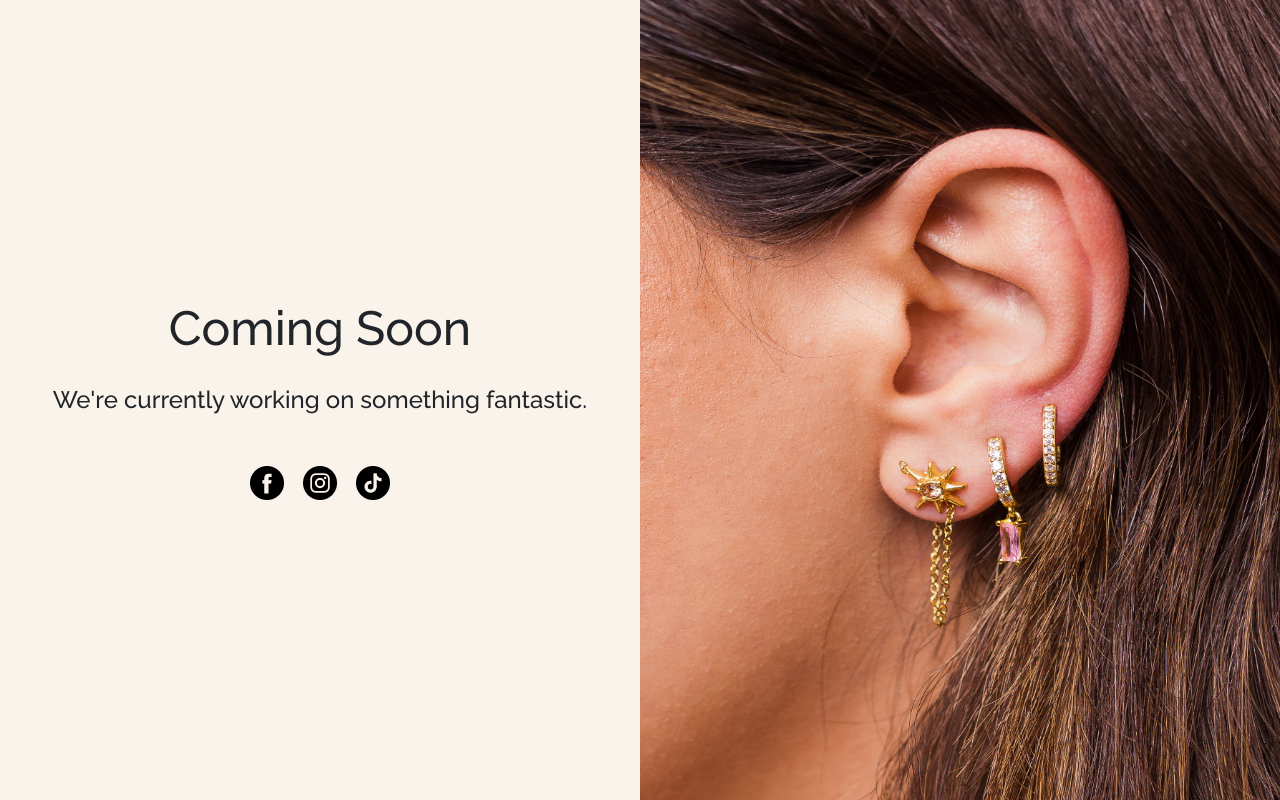
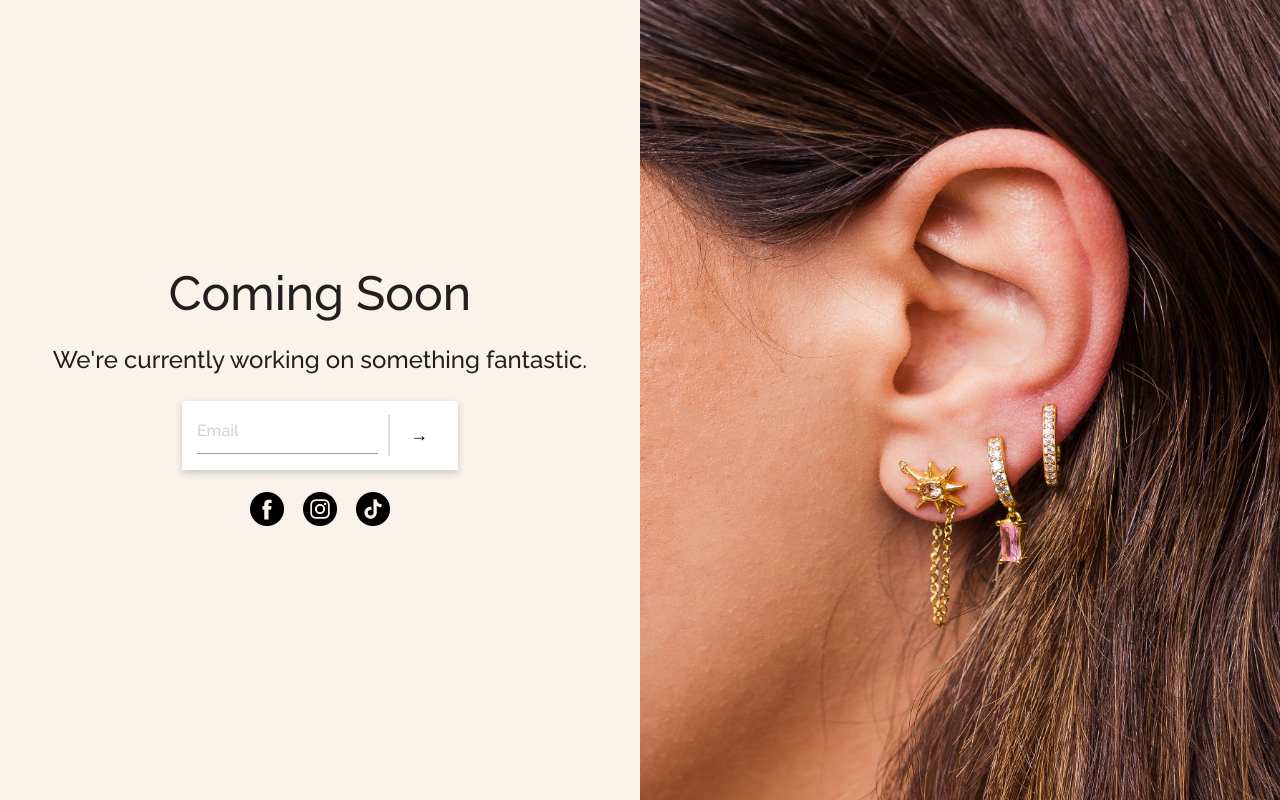
Before and after one commit to Hasanalghanim/houseofgaia, a Django app: page / in a window 1280 px wide. Run offline with Django 5.2, Linux system fonts and the light colour scheme; some libraries are stand-ins or nearby versions; some web fonts are replaced.

Commit message:
input into paper style

```diff
--- a/main/static/base.css
+++ b/main/static/base.css
@@ -13,6 +13,8 @@ body {
 	height: 100%;
 	font-family: 'Raleway', sans-serif !important;
 	font-weight: 500 !important;
+	background: #faf3eb;
+
 }
 
 .container {
@@ -86,6 +88,79 @@ body {
 	z-index: 1;
 	pointer-events: none;
 }
+    /* Paper style input container */
+.input-wrapper {
+	background-color: #fff;
+	box-shadow: 0 2px 5px rgba(0, 0, 0, 0.1), 0 4px 10px rgba(0, 0, 0, 0.1);
+	display: flex;
+	align-items: center;
+	padding: .5rem 1rem;
+	transition: box-shadow 0.3s ease-in-out;
+}
+
+/* Hover effect to mimic paper */
+.input-wrapper:hover {
+	box-shadow: 0 8px 15px rgba(0, 0, 0, 0.2), 0 5px 12px rgba(0, 0, 0, 0.1);
+}
+
+/* Paper style input field */
+.input-wrapper input {
+		border: none;
+		box-shadow: none;
+		padding: 10px;
+		font-size: 16px;
+		width: 100%;
+		border-radius: 4px;
+}
+
+.input-wrapper input:focus {
+		outline: none;
+}
+
+/* Submit button styling */
+.input-wrapper button {
+		background-color: #fff; /* White background */
+		color: black; /* Text and arrow color */
+		border: 0px solid #ddd; /* Light gray border for the button */
+		border-left: 2px solid #ddd; /* Border on the left of the button */
+
+		padding: 10px 15px;
+		margin-left: 10px;
+		cursor: pointer;
+		display: flex;
+		align-items: center;
+		justify-content: center;
+}
+
+.input-wrapper button:hover {
+		background-color: #faf3eb; /* Slightly darker background on hover */
+}
+
+.input-wrapper button i {
+		font-size: 18px;
+		margin-left: 5px;
+}
+
+/* Right arrow icon */
+.input-wrapper button i:before {
+		content: '\2192'; /* Unicode for right arrow */
+}
+
+/* Label */
+.input-wrapper label {
+		position: absolute;
+		top: -18px;
+		left: 10px;
+		font-size: 14px;
+		color: #9e9e9e;
+}
+
+.thankYouMsg {
+	display: none;
+}
+.thankYouMsg.visible {
+	display: block; /* Will make it visible when the 'visible' class is added */
+}
 
 @media (max-width: 991px) {
 	.container {
--- a/main/templates/base.html
+++ b/main/templates/base.html
@@ -31,43 +31,26 @@
 			href="https://fonts.googleapis.com/css2?family=Barlow+Condensed:ital,wght@0,100;0,200;0,300;0,400;0,500;0,600;0,700;0,800;0,900;1,100;1,200;1,300;1,400;1,500;1,600;1,700;1,800;1,900&family=Raleway:ital,wght@0,100..900;1,100..900&display=swap"
 			rel="stylesheet"
 		/>
-		<!-- Bootstrap things -->
-		<link
-			rel="stylesheet"
-			href="https://cdn.jsdelivr.net/npm/bootstrap@4.0.0/dist/css/bootstrap.min.css"
-			integrity="sha384-Gn5384xqQ1aoWXA+058RXPxPg6fy4IWvTNh0E263XmFcJlSAwiGgFAW/dAiS6JXm"
-			crossorigin="anonymous"
-		/>
-
+		<script src="https://code.jquery.com/jquery-3.6.0.min.js"></script>
+		<link href="https://cdnjs.cloudflare.com/ajax/libs/materialize/1.0.0/css/materialize.min.css" rel="stylesheet">
 
 		<!-- MailerLite Universal -->
-		<script>
+		{% comment %} <script>
 			(function(w,d,e,u,f,l,n){w[f]=w[f]||function(){(w[f].q=w[f].q||[])
 			.push(arguments);},l=d.createElement(e),l.async=1,l.src=u,
 			n=d.getElementsByTagName(e)[0],n.parentNode.insertBefore(l,n);})
 			(window,document,'script','https://assets.mailerlite.com/js/universal.js','ml');
 			ml('account', '1479163');
-		</script>
+		</script> {% endcomment %}
 		<!-- End MailerLite Universal -->
 
 		<link rel="stylesheet" type="text/css" href="{% static 'base.css' %}" />
 	</head>
 	<body>
 		{% block content %} {% endblock %}
-		<script
-			src="https://code.jquery.com/jquery-3.2.1.slim.min.js"
-			integrity="sha384-KJ3o2DKtIkvYIK3UENzmM7KCkRr/rE9/Qpg6aAZGJwFDMVNA/GpGFF93hXpG5KkN"
-			crossorigin="anonymous"
-		></script>
-		<script
-			src="https://cdn.jsdelivr.net/npm/popper.js@1.12.9/dist/umd/popper.min.js"
-			integrity="sha384-ApNbgh9B+Y1QKtv3Rn7W3mgPxhU9K/ScQsAP7hUibX39j7fakFPskvXusvfa0b4Q"
-			crossorigin="anonymous"
-		></script>
-		<script
-			src="https://cdn.jsdelivr.net/npm/bootstrap@4.0.0/dist/js/bootstrap.min.js"
-			integrity="sha384-JZR6Spejh4U02d8jOt6vLEHfe/JQGiRRSQQxSfFWpi1MquVdAyjUar5+76PVCmYl"
-			crossorigin="anonymous"
-		></script>
+		<script src="https://code.jquery.com/jquery-3.6.0.min.js"></script>
+		<script src="https://cdnjs.cloudflare.com/ajax/libs/materialize/1.0.0/js/materialize.min.js"></script>
+
+
 	</body>
 </html>
--- a/main/templates/coming_soon.html
+++ b/main/templates/coming_soon.html
@@ -11,7 +11,26 @@
 	<div class="left">
 		<h4>Coming Soon</h4>
 		<p>We're currently working on something fantastic.</p>
-		<div class="ml-embedded" data-form="UH9fj9"></div>
+		{% comment %} <div class="ml-embedded" data-form="UH9fj9"></div> {% endcomment %}
+		<form action="https://assets.mailerlite.com/jsonp/1479163/forms/152673411254978402/subscribe" method="post" target="_blank" id="newsletter-form">
+			<div class="input-wrapper">
+				<input
+				type="email"
+				name="fields[email]"
+				placeholder="Email"
+				autocomplete="email"
+				pattern="[a-zA-Z0-9._%+-]+@[a-zA-Z0-9.-]+\.[a-zA-Z]{2,}$"
+				title="Please enter a valid email address with an '@' and domain, like 'example@domain.com'."
+				required
+				>
+				<button type="submit">
+				<i></i>
+			</button>
+			</div>
+		</form>
+
+		<div id='thankYouMsg' class='thankYouMsg' ><p>Thank you for subscribing!</p> </div>
+
 
 
 		<div class="icons">
@@ -29,6 +48,47 @@
 
 
 
+<script>
+	jQuery(document).ready(function () {
+		jQuery('#newsletter-form').on('submit', function (e) {
+			e.preventDefault();
+
+			// Get the email input value
+			var email = jQuery('input[name="fields[email]"]').val();
+
+			// Email validation regex pattern
+			var emailPattern = /^[a-zA-Z0-9._%+-]+@[a-zA-Z0-9.-]+\.[a-zA-Z]{2,}$/;
+
+			// Validate email format
+			if (!emailPattern.test(email)) {
+				M.toast({html: 'Please enter a valid email address.'})
+				return; // Prevent form submission if email is invalid
+			}
+
+			// If valid email, proceed with the AJAX request
+			jQuery.ajax({
+				url: 'https://assets.mailerlite.com/jsonp/1479163/forms/152673411254978402/subscribe',
+				dataType: 'jsonp',
+				data: {
+					'fields[email]': email
+				},
+				success: function (response) {
+					if (response.success) {
+						document.getElementById("newsletter-form").style.display = "none";
+						document.getElementById("thankYouMsg").style.display = "block";
+						M.toast({html: 'Thank you for subscribing. '})
+
+						jQuery('#newsletter-form')[0].reset();
+					} else {
+						console.log('Error response:', response);
+						M.toast({html: 'Something went wrong. '})
+					}
+				}
+			});
+		});
+	});
+</script>
+
 
 
 {% endblock %}
```
